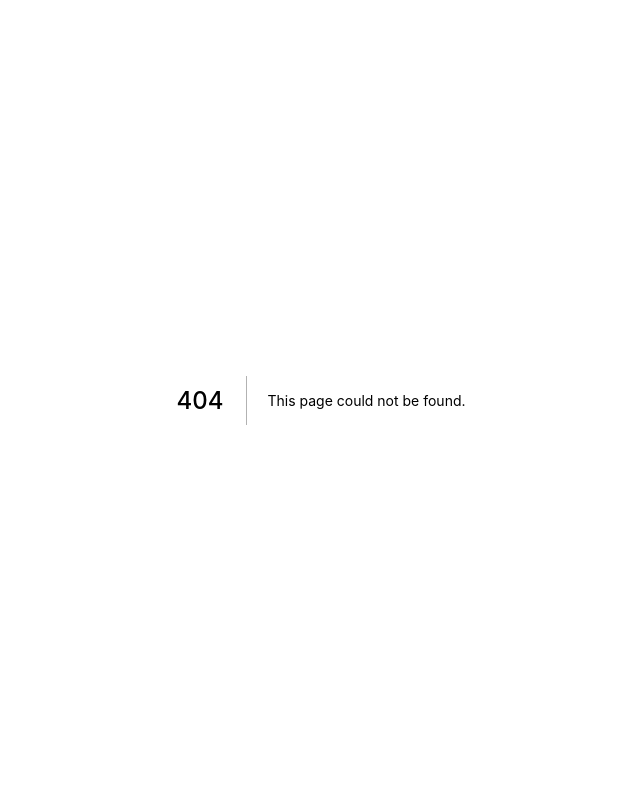
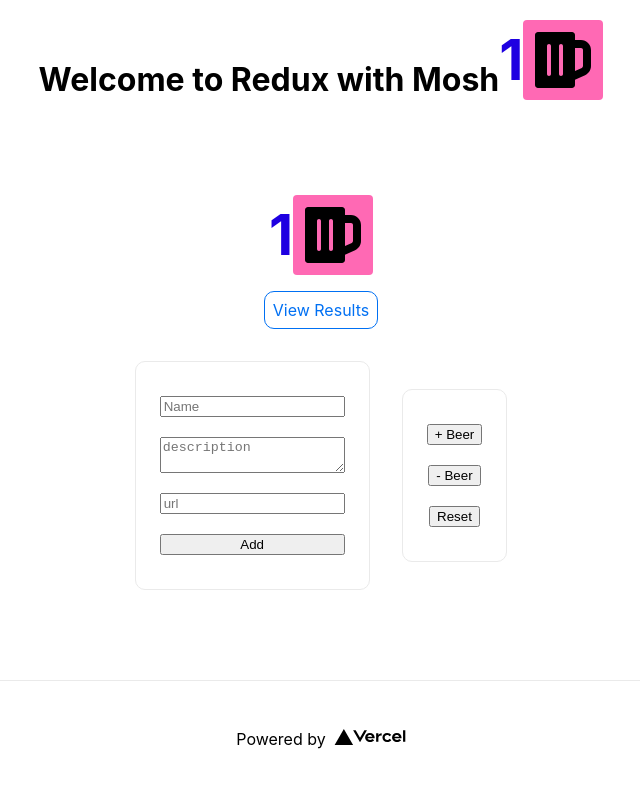
Before and after one commit to seanmodd/mosh-redux, a Next.js app: page /part-6-clean-redux-code in a window 1280 px wide. Before the commit this address had no page. Shown: the top 786 px of the page, without its empty margins (319-959 px from the left). Built offline with nearby package versions, Linux system fonts and the light colour scheme.

Commit message:
Part 6: Writing Clean Redux Code, Video 3: Ducks Pattern -- converted file structure to be Ducks Pattern

```diff
--- /dev/null
+++ b/src/pages/part-6-clean-redux-code.js
@@ -0,0 +1,48 @@
+import styles from "@/styles/Home.module.css";
+import Layout from "src/components/Layout";
+import Link from "next/link";
+import BeerIcon from "src/components/BeerIcon";
+// redux
+import { bugAdded, bugResolved } from "src/store/bugs";
+import configureStore from "src/store/configureStore";
+
+export default function Home() {
+  const store = configureStore();
+  store.dispatch(bugAdded("Bug 1"));
+  store.dispatch(bugAdded("Bug 666"));
+
+  store.dispatch(bugResolved(1));
+
+  return (
+    <Layout>
+      <BeerIcon />
+      <Link href="/results">
+        <div className={styles.cardbutton}>View Results</div>
+      </Link>
+      <main className={styles.grid}>
+        <div className={styles.card}>
+          <form>
+            <input placeholder="Name" />
+            <textarea placeholder="description" />
+            <input placeholder="url" />
+
+            <button>Add</button>
+          </form>
+        </div>
+        <div className={styles.card}>
+          <div
+            style={{
+              display: "flex",
+              flexDirection: "column",
+              alignItems: "center",
+            }}
+          >
+            <button>+ Beer</button>
+            <button>- Beer</button>
+            <button>Reset</button>
+          </div>
+        </div>
+      </main>
+    </Layout>
+  );
+}
--- /dev/null
+++ b/src/store/bugs.js
@@ -0,0 +1,51 @@
+// ? Below is the Redux Duck Pattern for creating the reducer,
+// ? And actions for the reducer which is used to update the store.
+
+//! Below is actionTypes.js
+const BUG_ADDED = "bugAdded";
+const BUG_REMOVED = "bugRemoved";
+const BUG_RESOLVED = "bugResolved";
+
+//! Below is actions.js
+//* These are the action creators
+export const bugAdded = (description) => ({
+  type: BUG_ADDED,
+  payload: {
+    // description: "Bug1 is added this is the detailed description",
+    description,
+  },
+});
+
+export const bugResolved = (id) => ({
+  type: BUG_RESOLVED,
+  payload: {
+    id,
+  },
+});
+
+//! Below is reducer.js
+
+let lastId = 0;
+//* This is the reducer function
+
+export default function reducer(state = [], action) {
+  switch (action.type) {
+    case BUG_ADDED:
+      return [
+        ...state,
+        {
+          id: ++lastId,
+          description: action.payload.description,
+          resolved: false,
+        },
+      ];
+    case BUG_REMOVED:
+      return state.filter((bug) => bug.id !== action.payload.id);
+    case BUG_RESOLVED:
+      return state.map((bug) =>
+        bug.id !== action.payload.id ? bug : { ...bug, resolved: true }
+      );
+    default:
+      return state;
+  }
+}
--- /dev/null
+++ b/src/store/configureStore.js
@@ -0,0 +1,25 @@
+import { createStore, applyMiddleware } from "redux";
+import {
+  composeWithDevTools,
+  devToolsEnhancer,
+} from "redux-devtools-extension";
+import logger from "redux-logger";
+import reducer from "./bugs";
+
+//! New and better way to create store with debuggers fully integrated
+export default function configureStore() {
+  const composeEnhancers = composeWithDevTools({
+    trace: true,
+  });
+
+  const store = createStore(reducer, composeEnhancers(applyMiddleware(logger)));
+  return store;
+}
+
+//!  old:
+// const store = createStore(
+//   reducer,
+//   devToolsEnhancer({ trace: true })
+// );
+
+// export default store;
```
Also changed, not shown: src/pages/part-5-redux-debugging copy.js (renamed from src/pages/part-5-redux-debugging.js).
